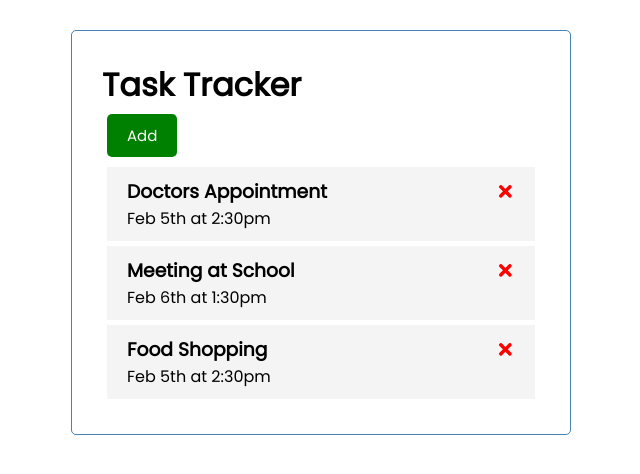
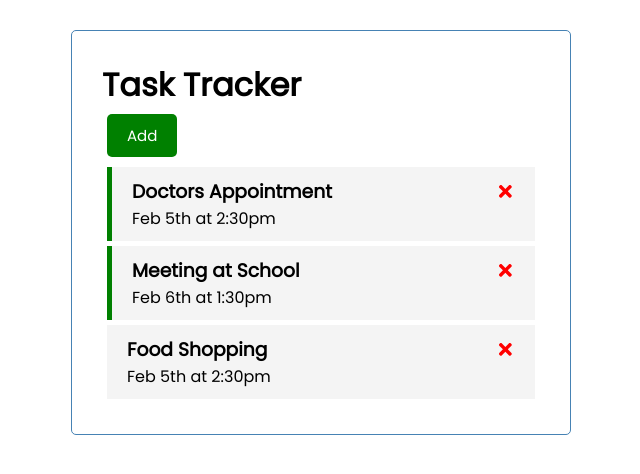
Before and after one commit to NicholasSanders128/tasktracker, a React (Create React App) app: page / in a window 1280 px wide. Shown: the top 474 px of the page, without its empty margins (319-959 px from the left). Built offline with nearby package versions, Linux system fonts and the light colour scheme.

Commit message:
Task Reminder

```diff
--- a/src/App.js
+++ b/src/App.js
@@ -29,11 +29,20 @@
   setTasks(tasks.filter((task) => task.id !== id))
 }
 
+// Toggle Reminder
+const toggleReminder = (id) => {
+  setTasks(tasks.map((task) => task.id === id ? {...task, reminder: !task.reminder} : task))
+}
+
   return (
     <div className="container">
       <Header />
-      {tasks.length > 0 ? <Tasks tasks={tasks} onDelete=
-      {deleteTask} /> : 'No Tasks to Show'}
+      {tasks.length > 0 ? (
+        <Tasks tasks={tasks} onDelete=
+        {deleteTask} onToggle={toggleReminder} />
+       ) : (
+         'No Tasks to Show'
+       )}
     </div>
   );
 }
--- a/src/components/Task.js
+++ b/src/components/Task.js
@@ -1,8 +1,8 @@
 import { FaTimes } from 'react-icons/fa'
 
-const Task = ({ task, onDelete }) => {
+const Task = ({ task, onDelete, onToggle }) => {
     return (
-        <div className='task'>
+        <div className={`task ${task.reminder ? 'reminder' : ''}`} onDoubleClick={() => onToggle(task.id)}>
             <h3>
                 {task.text} <FaTimes style={{ color:
                 'red', cursor: 'pointer' }} onClick={() => onDelete(task.id)} />
--- a/src/components/Tasks.js
+++ b/src/components/Tasks.js
@@ -1,12 +1,17 @@
 import Task from './Task'
 
 
-const Tasks = ({ tasks, onDelete }) => {
+const Tasks = ({ tasks, onDelete, onToggle }) => {
 
     return (
         <>
             {tasks.map((task) => (
-            <Task key={task.id} task={task} onDelete={onDelete} />
+            <Task
+            key={task.id}
+            task={task}
+            onDelete={onDelete}
+            onToggle={onToggle}
+            />
             ))}
         </>
     )
```
